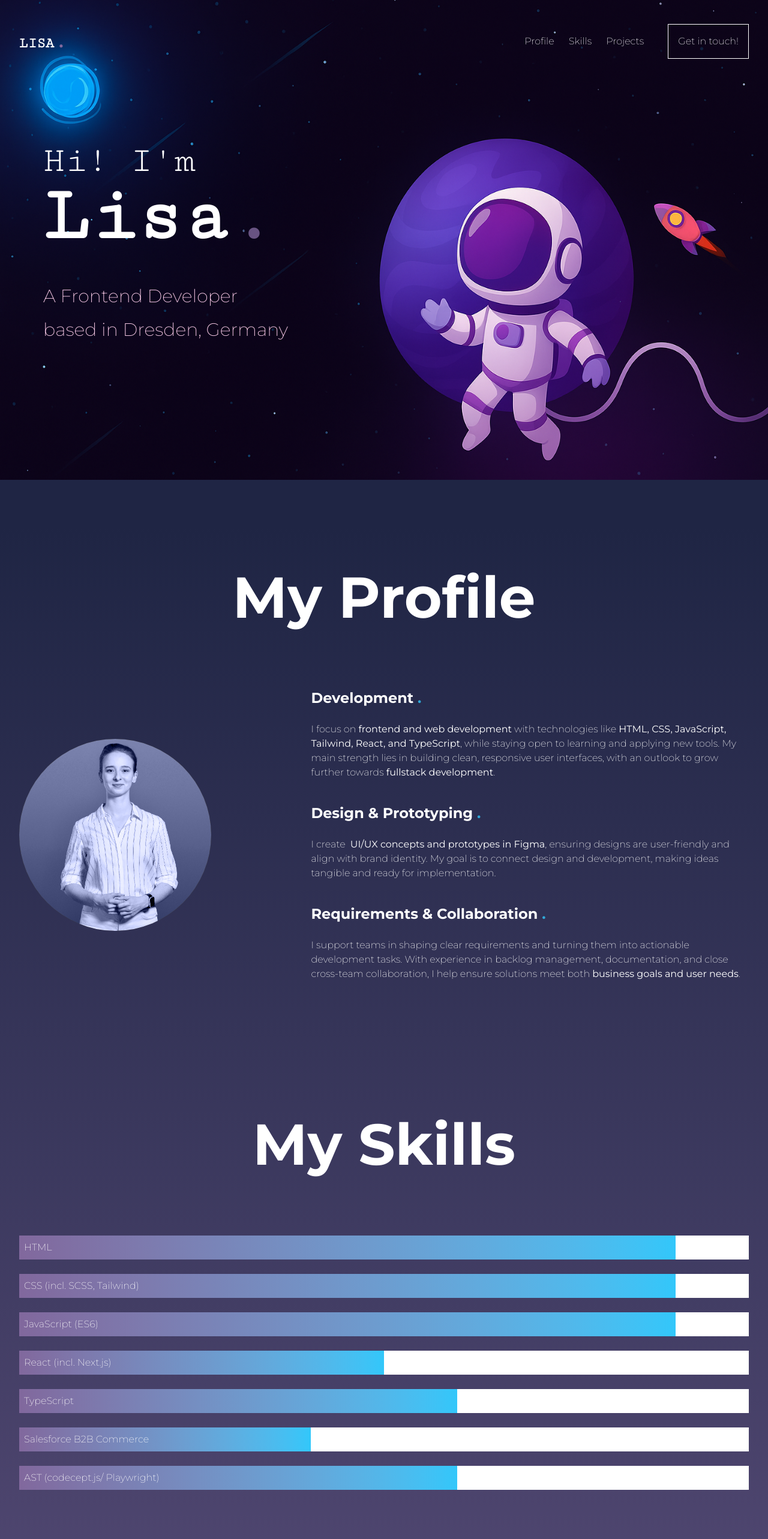
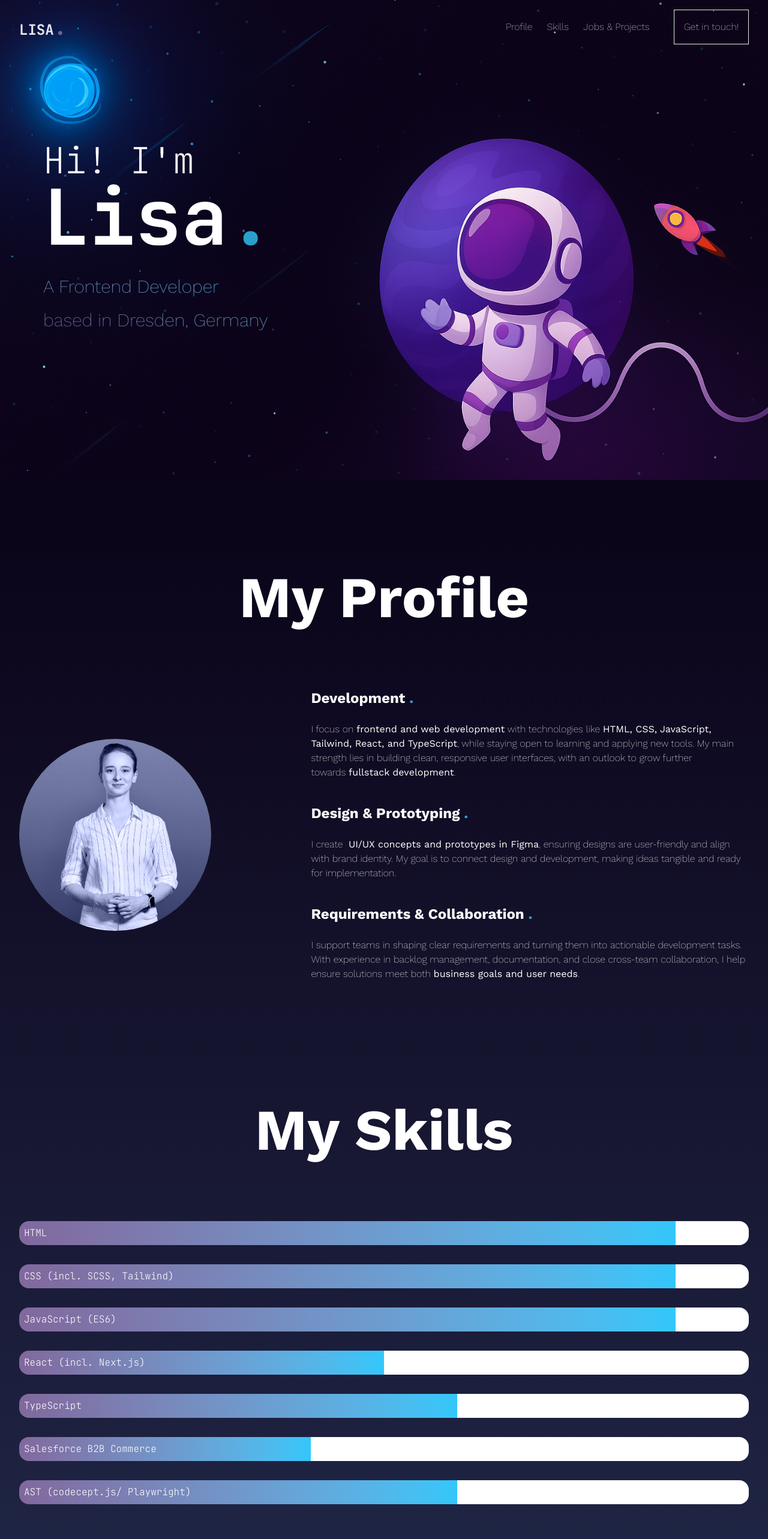
Before and after one commit to sernili/portfolio-react, a React (Vite) app: page / in a window 1280 px wide. Shown: the top 2566 px of the page at 60% size. Built offline with nearby package versions, Linux system fonts and the light colour scheme.

Commit message:
color improvements

```diff
--- a/src/App.tsx
+++ b/src/App.tsx
@@ -17,7 +17,7 @@ function App() {
         <Header />
       </div>
 
-      <main className="from-secondary to-bg bg-linear-to-t">
+      <main className="from-secondary to-darker via-dark bg-linear-to-t">
         <Profile />
 
         <Skills />
--- a/src/components/header.tsx
+++ b/src/components/header.tsx
@@ -2,17 +2,17 @@ export default function Header() {
   return (
     <header className="position h-screen w-screen p-10" id="home">
       <div className="custom-container flex h-full w-1/2 flex-col items-start justify-center">
-        <h1 className="my-4 font-mono text-6xl">
+        <h1 className="font-mono text-6xl text-white">
           Hi! I'm
           <br />
           <span className="text-9xl font-bold">
-            Lisa<span className="text-secondary animate-pulse">.</span>
+            Lisa<span className="text-accent animate-pulse">.</span>
           </span>
+          <br />
         </h1>
-        <h2 className="text-tertiary mt-6 text-3xl leading-14">
-          A Frontend Developer <br />
-          based in Dresden, Germany
-        </h2>
+        <span className="from-secondary to-accent mt-6 bg-gradient-to-tr bg-clip-text text-3xl leading-14 text-transparent">
+          A Frontend Developer <br /> based in Dresden, Germany
+        </span>
       </div>
     </header>
     // TODO: scroll down arrow
--- a/src/components/navBar.tsx
+++ b/src/components/navBar.tsx
@@ -17,38 +17,40 @@ export default function NavBar() {
 
   return (
     <nav
-      className={`custom-container -translate-y-[1rem]s fixed ${scrollActive ? "bg-bg" : ""} top-[1rem] left-[50%] z-10 m-2 flex translate-x-[-50%] items-center justify-between gap-2 rounded-xl p-4 text-white transition-all duration-300`}
+      className={`-translate-y-[1rem]s fixed w-full ${scrollActive ? "bg-darker" : ""} top-0 left-[50%] z-100 translate-x-[-50%] opacity-90 transition-all duration-300`}
     >
+      <div className="custom-container flex items-center justify-between gap-2 p-4 text-white">
         <a href="#home" className="soft-scroll block font-mono text-2xl font-bold no-underline">
           LISA<span className="text-secondary text-4xl">.</span>
         </a>
 
-      <div className="flex w-full items-center justify-end gap-6">
+        <div className="group flex w-full items-center justify-end gap-6">
           <a
-          className="soft-scroll hover:text-secondary slow block no-underline transition-all duration-300 hover:scale-125 hover:tracking-wider"
+            className="soft-scroll block no-underline transition-all duration-300 group-hover:opacity-40 hover:opacity-100"
             href="#profile"
           >
             Profile
           </a>
           <a
-          className="soft-scroll hover:text-secondary slow block no-underline transition-all duration-300 hover:scale-125 hover:tracking-wider"
+            className="soft-scroll block no-underline transition-all duration-300 group-hover:opacity-40 hover:opacity-100"
             href="#skills"
           >
             Skills
           </a>
           <a
-          className="soft-scroll hover:text-secondary slow block no-underline transition-all duration-300 hover:scale-105 hover:tracking-wider"
+            className="soft-scroll block no-underline transition-all duration-300 group-hover:opacity-40 hover:opacity-100"
             href="#projects-overview"
           >
-          Projects
+            Jobs & Projects
           </a>
           <a
-          className="soft-scroll hover:text-secondary slow ml-4 block border p-4 no-underline transition-all duration-300 hover:scale-105 hover:space-x-1.5"
+            className="soft-scroll ml-4 block border p-4 no-underline transition-all duration-300 group-hover:opacity-40 hover:opacity-100"
             href="#contact-me"
           >
             Get in touch!
           </a>
         </div>
+      </div>
     </nav>
   )
 }
--- a/src/components/skills.tsx
+++ b/src/components/skills.tsx
@@ -6,13 +6,13 @@ export default function Skills() {
           <h2 className="my-6 text-center text-8xl font-bold">My Skills</h2>
         </div>
 
-        <div className="flex w-full flex-col items-center gap-y-6 text-white">
-          <div className="group grid w-full grid-cols-10">
-            <div className="from-secondary to-accent z-10 col-span-9 cursor-default bg-gradient-to-r p-2">
+        <div className="flex w-full flex-col items-center gap-y-8 text-white">
+          <div className="group grid w-full grid-cols-10 rounded-2xl">
+            <div className="from-secondary to-accent z-10 col-span-9 cursor-default rounded-l-2xl bg-gradient-to-r p-2 font-mono">
               HTML
             </div>
-            <div className="col-span-1 bg-white p-2">&nbsp;</div>
-            <div className="text-bg group-hover:animate-slideDownUnder invisible z-5 col-span-10 hidden bg-white/80 p-4 transition-all duration-3000 group-hover:visible group-hover:block">
+            <div className="col-span-1 rounded-r-2xl bg-white p-2">&nbsp;</div>
+            <div className="z-0 col-span-10 max-h-0 overflow-hidden p-0 text-white opacity-0 transition-all duration-1000 ease-in-out group-hover:max-h-96 group-hover:p-4 group-hover:opacity-100">
               I write semantic and accessible HTML, creating structured markup that forms the
               foundation of web applications. My work ensures clarity, maintainability, and
               compatibility across browsers and devices.
@@ -20,11 +20,11 @@ export default function Skills() {
           </div>
 
           <div className="group grid w-full grid-cols-10">
-            <div className="from-secondary to-accent z-10 col-span-9 bg-gradient-to-r p-2">
+            <div className="from-secondary to-accent z-10 col-span-9 rounded-l-2xl bg-gradient-to-r p-2 font-mono">
               CSS (incl. SCSS, Tailwind)
             </div>
-            <div className="col-span-1 bg-white p-2">&nbsp;</div>
-            <div className="text-bg group-hover:animate-slideDownUnder invisible z-5 col-span-10 hidden bg-white/80 p-4 transition-all duration-3000 group-hover:visible group-hover:block">
+            <div className="col-span-1 rounded-r-2xl bg-white p-2">&nbsp;</div>
+            <div className="z-0 col-span-10 max-h-0 overflow-hidden p-0 text-white opacity-0 transition-all duration-1000 ease-in-out group-hover:max-h-96 group-hover:p-4 group-hover:opacity-100">
               I style web interfaces using CSS, SCSS, and Tailwind CSS, focusing on responsive
               design and visual consistency. I have implemented complex layouts and ensured that
               designs match branding guidelines while remaining performant.
@@ -32,11 +32,11 @@ export default function Skills() {
           </div>
 
           <div className="group grid w-full grid-cols-10">
-            <div className="from-secondary to-accent z-10 col-span-9 bg-gradient-to-r p-2">
+            <div className="from-secondary to-accent z-10 col-span-9 rounded-l-2xl bg-gradient-to-r p-2 font-mono">
               JavaScript (ES6)
             </div>
-            <div className="col-span-1 bg-white p-2">&nbsp;</div>
-            <div className="text-bg group-hover:animate-slideDownUnder invisible z-5 col-span-10 hidden bg-white/80 p-4 transition-all duration-3000 group-hover:visible group-hover:block">
+            <div className="col-span-1 rounded-r-2xl bg-white p-2">&nbsp;</div>
+            <div className="z-0 col-span-10 max-h-0 overflow-hidden p-0 text-white opacity-0 transition-all duration-1000 ease-in-out group-hover:max-h-96 group-hover:p-4 group-hover:opacity-100">
               I am a certified Salesforce JavaScript Developer, with strong experience in modern
               JavaScript (ES6+). I have built dynamic and interactive web features, debugged complex
               scripts, and emphasized clean, reusable code in my projects.
@@ -44,11 +44,11 @@ export default function Skills() {
           </div>
 
           <div className="group grid w-full grid-cols-10">
-            <div className="from-secondary to-accent z-10 col-span-5 bg-gradient-to-r p-2">
+            <div className="from-secondary to-accent z-10 col-span-5 rounded-l-2xl bg-gradient-to-r p-2 font-mono">
               React (incl. Next.js)
             </div>
-            <div className="col-span-5 bg-white p-2">&nbsp;</div>
-            <div className="text-bg group-hover:animate-slideDownUnder invisible z-5 col-span-10 hidden bg-white/80 p-4 transition-all duration-3000 group-hover:visible group-hover:block">
+            <div className="col-span-5 rounded-r-2xl bg-white p-2">&nbsp;</div>
+            <div className="z-0 col-span-10 max-h-0 overflow-hidden p-0 text-white opacity-0 transition-all duration-1000 ease-in-out group-hover:max-h-96 group-hover:p-4 group-hover:opacity-100">
               I am actively expanding my skills in React and TypeScript through private projects and
               ongoing learning. I build reusable components, manage state efficiently, and integrate
               APIs to create modern, scalable web applications. My goal is to grow towards fullstack
@@ -57,11 +57,11 @@ export default function Skills() {
           </div>
 
           <div className="group grid w-full grid-cols-10">
-            <div className="from-secondary to-accent z-10 col-span-6 bg-gradient-to-r p-2">
+            <div className="from-secondary to-accent z-10 col-span-6 rounded-l-2xl bg-gradient-to-r p-2 font-mono">
               TypeScript
             </div>
-            <div className="col-span-4 bg-white p-2">&nbsp;</div>
-            <div className="text-bg group-hover:animate-slideDownUnder invisible z-5 col-span-10 hidden bg-white/80 p-4 transition-all duration-3000 group-hover:visible group-hover:block">
+            <div className="col-span-4 rounded-r-2xl bg-white p-2">&nbsp;</div>
+            <div className="z-0 col-span-10 max-h-0 overflow-hidden p-0 text-white opacity-0 transition-all duration-1000 ease-in-out group-hover:max-h-96 group-hover:p-4 group-hover:opacity-100">
               I write semantic and accessible HTML, creating structured markup that forms the
               foundation of web applications. My work ensures clarity, maintainability, and
               compatibility across browsers and devices.
@@ -69,11 +69,11 @@ export default function Skills() {
           </div>
 
           <div className="group grid w-full grid-cols-10">
-            <div className="from-secondary to-accent z-10 col-span-4 bg-gradient-to-r p-2">
+            <div className="from-secondary to-accent z-10 col-span-4 rounded-l-2xl bg-gradient-to-r p-2 font-mono">
               Salesforce B2B Commerce
             </div>
-            <div className="col-span-6 bg-white p-2">&nbsp;</div>
-            <div className="text-bg group-hover:animate-slideDownUnder invisible z-5 col-span-10 hidden bg-white/80 p-4 transition-all duration-3000 group-hover:visible group-hover:block">
+            <div className="col-span-6 rounded-r-2xl bg-white p-2">&nbsp;</div>
+            <div className="z-0 col-span-10 max-h-0 overflow-hidden p-0 text-white opacity-0 transition-all duration-1000 ease-in-out group-hover:max-h-96 group-hover:p-4 group-hover:opacity-100">
               In previous roles, I worked extensively with Salesforce B2B Commerce and Converse,
               managing frontend requirements, implementing features, and configuring storefronts.
               While I do not currently pursue these technologies, this experience strengthened my
@@ -82,11 +82,11 @@ export default function Skills() {
           </div>
 
           <div className="group grid w-full grid-cols-10">
-            <div className="from-secondary to-accent z-10 col-span-6 bg-gradient-to-r p-2">
+            <div className="from-secondary to-accent z-10 col-span-6 rounded-l-2xl bg-gradient-to-r p-2 font-mono">
               AST (codecept.js/ Playwright)
             </div>
-            <div className="col-span-4 bg-white p-2">&nbsp;</div>
-            <div className="text-bg group-hover:animate-slideDownUnder invisible z-5 col-span-10 hidden bg-white/80 p-4 transition-all duration-3000 group-hover:visible group-hover:block">
+            <div className="col-span-4 rounded-r-2xl bg-white p-2">&nbsp;</div>
+            <div className="z-0 col-span-10 max-h-0 overflow-hidden p-0 text-white opacity-0 transition-all duration-1000 ease-in-out group-hover:max-h-96 group-hover:p-4 group-hover:opacity-100">
               I have developed automated tests using codecept.js and Playwright, ensuring the
               quality and reliability of digital storefronts. This includes end-to-end test
               scenarios and maintaining test suites for long-term project stability.
--- a/src/index.css
+++ b/src/index.css
@@ -1,11 +1,12 @@
-@import url("https://fonts.googleapis.com/css2?family=Cutive+Mono&family=Montserrat:ital,wght@0,100..900;1,100..900&display=swap");
+@import url("https://fonts.googleapis.com/css2?family=JetBrains+Mono:ital,wght@0,100..800;1,100..800&family=Work+Sans:ital,wght@0,100..900;1,100..900&display=swap");
 @import "tailwindcss";
 
 @theme {
-  --font-mono: "Cutive Mono", monospace;
-  --font-body: "Montserrat", sans-serif;
+  --font-mono: "JetBrains Mono", monospace;
+  --font-body: "Work Sans", sans-serif;
 
-  --color-bg: #1f2544;
+  --color-dark: #1f2544;
+  --color-darker: #0b051a;
   --color-text: #fff;
   --color-primary: #474f7a;
   --color-secondary: #81689d;
@@ -66,9 +67,14 @@
     margin: 0;
     font-family: var(--font-body);
     font-weight: 200;
-    background-color: var(--color-bg);
+    background-color: var(--color-darker);
     color: var(--color-text);
     scroll-behavior: smooth;
+  }
+
+  .focus-peers > .peer:hover ~ .peer,
+  .focus-peers > .peer:hover + .peer {
+    opacity: 0.2;
   }
 }
 
```
Lines whose indentation alone changed are shown as unchanged.
